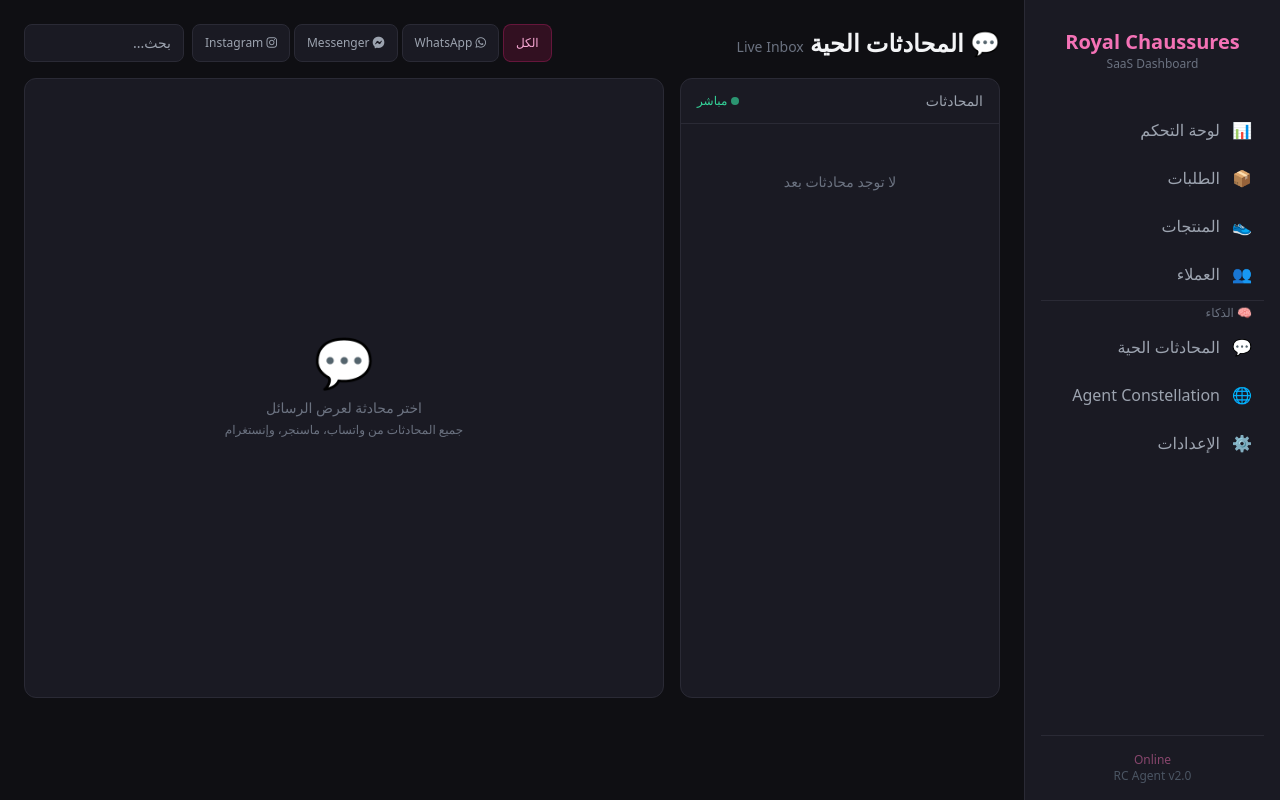
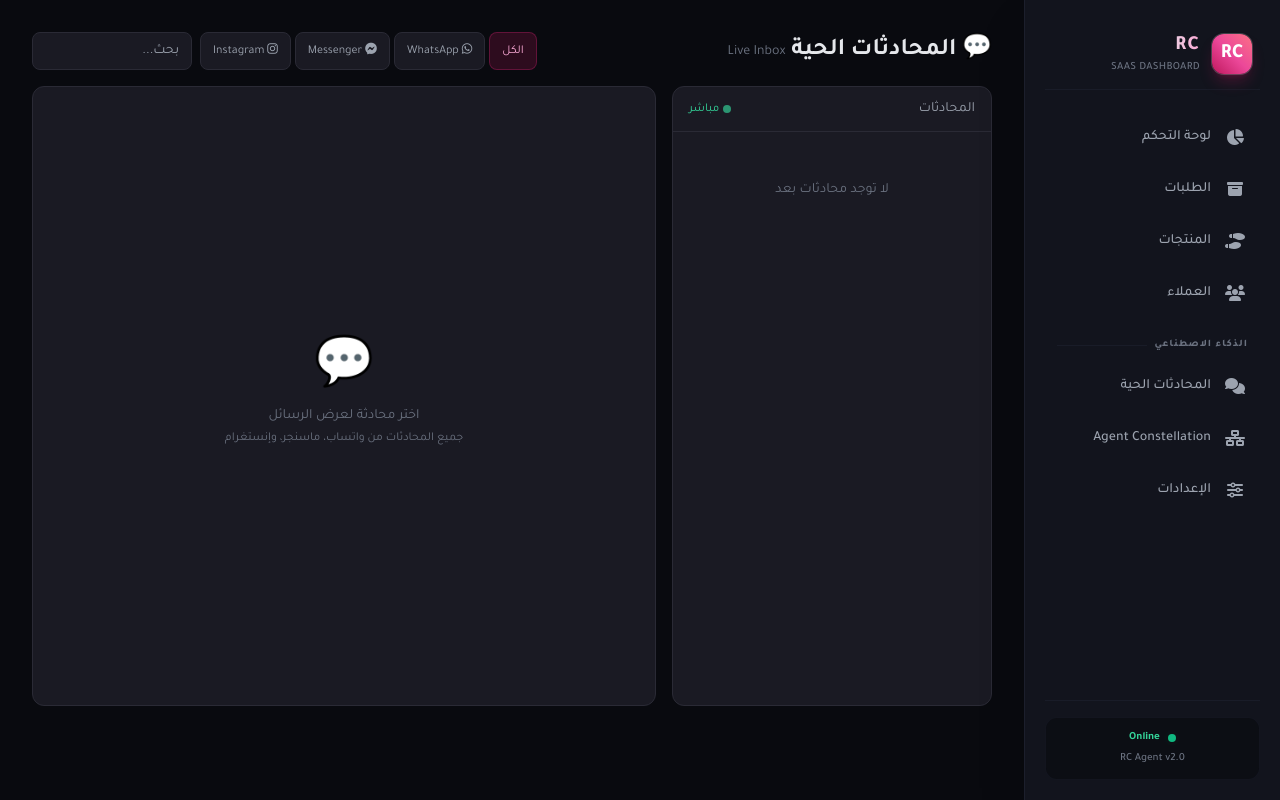
Before and after one commit to 040916073mustapha/royal-chaussures-server, a Flask app: page /dashboard/chat in a window 1280 px wide. Run offline with Flask 3, Linux system fonts and the light colour scheme; data that the repository does not hold is empty; some libraries are stand-ins or nearby versions.

Commit message:
Update dashboard_base.html

```diff
--- a/templates/dashboard_base.html
+++ b/templates/dashboard_base.html
@@ -3,55 +3,132 @@
 <head>
     <meta charset="UTF-8">
     <meta name="viewport" content="width=device-width, initial-scale=1.0">
-    <title>Royal Chaussures - Dashboard</title>
+    <title>RC - Dashboard</title>
     <script src="https://cdn.tailwindcss.com"></script>
     <script defer src="https://cdn.jsdelivr.net/npm/alpinejs@3.x.x/dist/cdn.min.js"></script>
+    <link rel="preconnect" href="https://fonts.googleapis.com">
+    <link rel="preconnect" href="https://fonts.gstatic.com" crossorigin>
+    <link href="https://fonts.googleapis.com/css2?family=Plus+Jakarta+Sans:wght@400;500;600;700&family=Tajawal:wght@400;500;700;800&display=swap" rel="stylesheet">
     <script>
-        tailwind.config = { darkMode: "class", theme: { extend: { colors: { royal: { 50: "#fdf2f8", 100: "#fce7f3", 200: "#fbcfe8", 300: "#f9a8d4", 400: "#f472b6", 500: "#db2777", 600: "#be185d", 700: "#9d174d", 800: "#831843", 900: "#500724" } } } } }
+        tailwind.config = {
+            darkMode: "class",
+            theme: {
+                extend: {
+                    fontFamily: {
+                        sans: ['Tajawal', 'Plus Jakarta Sans', 'sans-serif'],
+                    },
+                    colors: {
+                        royal: {
+                            50: "#fdf2f8",
+                            100: "#fce7f3",
+                            200: "#fbcfe8",
+                            300: "#f9a8d4",
+                            400: "#f472b6",
+                            500: "#db2777",
+                            600: "#be185d",
+                            700: "#9d174d",
+                            800: "#831843",
+                            900: "#500724"
+                        },
+                        dark: {
+                            bg: "#090A0F",
+                            card: "#12141D",
+                            border: "#1E2230",
+                            hover: "#1A1D2B"
+                        }
+                    }
+                }
+            }
+        }
         document.documentElement.classList.add("dark");
     </script>
     <link rel="stylesheet" href="https://cdnjs.cloudflare.com/ajax/libs/font-awesome/6.5.2/css/all.min.css">
 </head>
-<body class="bg-[#0f0f13] text-gray-100 font-sans" x-data="app()">
-    <div class="flex h-screen">
-        <aside class="w-64 bg-[#1a1a23] border-l border-[#2a2a35] p-4 flex flex-col">
-            <div class="text-center mb-6 py-3">
-                <h1 class="text-xl font-bold bg-gradient-to-r from-royal-400 to-pink-400 bg-clip-text text-transparent">Royal Chaussures</h1>
-                <p class="text-xs text-gray-500">SaaS Dashboard</p>
+<body class="bg-dark-bg text-gray-200 font-sans antialiased selection:bg-royal-500 selection:text-white" x-data="app()">
+    <div class="flex h-screen overflow-hidden">
+
+        <!-- Sidebar -->
+        <aside class="w-64 bg-dark-card border-l border-dark-border/80 p-5 flex flex-col justify-between shadow-2xl relative z-20">
+            <div>
+                <!-- Brand Header -->
+                <div class="flex items-center gap-3 px-2 py-3 mb-6 border-b border-dark-border/60">
+                    <div class="w-10 h-10 rounded-xl bg-gradient-to-tr from-royal-600 via-pink-500 to-rose-400 flex items-center justify-center text-white font-black text-xl shadow-lg shadow-royal-600/30 ring-1 ring-white/20">
+                        RC
                     </div>
-            <nav class="space-y-1 flex-1">
-                <a href="/dashboard" class="flex items-center gap-3 px-3 py-2.5 rounded-lg transition {{ 'bg-royal-600/20 text-royal-300 border border-royal-500/30' if active == 'dashboard' else 'text-gray-400 hover:bg-[#252530] hover:text-white' }}">
-                    <span>📊</span> <span>لوحة التحكم</span>
+                    <div>
+                        <h1 class="text-xl font-extrabold tracking-wider bg-gradient-to-r from-white via-gray-200 to-royal-300 bg-clip-text text-transparent">
+                            RC
+                        </h1>
+                        <p class="text-[11px] font-medium text-gray-500 tracking-wide uppercase">SaaS Dashboard</p>
+                    </div>
+                </div>
+
+                <!-- Navigation Links -->
+                <nav class="space-y-1.5">
+                    <a href="/dashboard" class="flex items-center gap-3.5 px-3.5 py-2.5 rounded-xl font-medium text-sm transition-all duration-200 {{ 'bg-gradient-to-r from-royal-600/25 to-pink-600/10 text-royal-300 border border-royal-500/30 shadow-md shadow-royal-950/40' if active == 'dashboard' else 'text-gray-400 hover:bg-dark-hover hover:text-gray-100 border border-transparent' }}">
+                        <i class="fa-solid fa-chart-pie text-base w-5 text-center"></i>
+                        <span>لوحة التحكم</span>
                     </a>
-                <a href="/dashboard/orders" class="flex items-center gap-3 px-3 py-2.5 rounded-lg transition {{ 'bg-royal-600/20 text-royal-300 border border-royal-500/30' if active == 'orders' else 'text-gray-400 hover:bg-[#252530] hover:text-white' }}">
-                    <span>📦</span> <span>الطلبات</span>
+
+                    <a href="/dashboard/orders" class="flex items-center gap-3.5 px-3.5 py-2.5 rounded-xl font-medium text-sm transition-all duration-200 {{ 'bg-gradient-to-r from-royal-600/25 to-pink-600/10 text-royal-300 border border-royal-500/30 shadow-md shadow-royal-950/40' if active == 'orders' else 'text-gray-400 hover:bg-dark-hover hover:text-gray-100 border border-transparent' }}">
+                        <i class="fa-solid fa-box-archive text-base w-5 text-center"></i>
+                        <span>الطلبات</span>
                     </a>
-                <a href="/dashboard/products" class="flex items-center gap-3 px-3 py-2.5 rounded-lg transition {{ 'bg-royal-600/20 text-royal-300 border border-royal-500/30' if active == 'products' else 'text-gray-400 hover:bg-[#252530] hover:text-white' }}">
-                    <span>👟</span> <span>المنتجات</span>
+
+                    <a href="/dashboard/products" class="flex items-center gap-3.5 px-3.5 py-2.5 rounded-xl font-medium text-sm transition-all duration-200 {{ 'bg-gradient-to-r from-royal-600/25 to-pink-600/10 text-royal-300 border border-royal-500/30 shadow-md shadow-royal-950/40' if active == 'products' else 'text-gray-400 hover:bg-dark-hover hover:text-gray-100 border border-transparent' }}">
+                        <i class="fa-solid fa-shoe-prints text-base w-5 text-center"></i>
+                        <span>المنتجات</span>
                     </a>
-                <a href="/dashboard/clients" class="flex items-center gap-3 px-3 py-2.5 rounded-lg transition {{ 'bg-royal-600/20 text-royal-300 border border-royal-500/30' if active == 'clients' else 'text-gray-400 hover:bg-[#252530] hover:text-white' }}">
-                    <span>👥</span> <span>العملاء</span>
+
+                    <a href="/dashboard/clients" class="flex items-center gap-3.5 px-3.5 py-2.5 rounded-xl font-medium text-sm transition-all duration-200 {{ 'bg-gradient-to-r from-royal-600/25 to-pink-600/10 text-royal-300 border border-royal-500/30 shadow-md shadow-royal-950/40' if active == 'clients' else 'text-gray-400 hover:bg-dark-hover hover:text-gray-100 border border-transparent' }}">
+                        <i class="fa-solid fa-users text-base w-5 text-center"></i>
+                        <span>العملاء</span>
                     </a>
-                <div class="border-t border-[#2a2a35] my-3"></div>
-                <div class="text-xs text-gray-500 px-3 mb-1">🧠 الذكاء</div>
-                <a href="/dashboard/chat" class="flex items-center gap-3 px-3 py-2.5 rounded-lg transition {{ 'bg-royal-600/20 text-royal-300 border border-royal-500/30' if active == 'chat' else 'text-gray-400 hover:bg-[#252530] hover:text-white' }}">
-                    <span>💬</span> <span>المحادثات الحية</span>
+
+                    <div class="pt-4 pb-1">
+                        <div class="text-[10px] uppercase font-extrabold text-gray-500 px-3 tracking-widest flex items-center gap-2">
+                            <span>الذكاء الاصطناعي</span>
+                            <div class="h-[1px] flex-1 bg-dark-border/60"></div>
+                        </div>
+                    </div>
+
+                    <a href="/dashboard/chat" class="flex items-center gap-3.5 px-3.5 py-2.5 rounded-xl font-medium text-sm transition-all duration-200 {{ 'bg-gradient-to-r from-royal-600/25 to-pink-600/10 text-royal-300 border border-royal-500/30 shadow-md shadow-royal-950/40' if active == 'chat' else 'text-gray-400 hover:bg-dark-hover hover:text-gray-100 border border-transparent' }}">
+                        <i class="fa-solid fa-comments text-base w-5 text-center"></i>
+                        <span>المحادثات الحية</span>
                     </a>
-                <a href="/dashboard/constellation" class="flex items-center gap-3 px-3 py-2.5 rounded-lg transition {{ 'bg-royal-600/20 text-royal-300 border border-royal-500/30' if active == 'constellation' else 'text-gray-400 hover:bg-[#252530] hover:text-white' }}">
-                    <span>🌐</span> <span>Agent Constellation</span>
+
+                    <a href="/dashboard/constellation" class="flex items-center gap-3.5 px-3.5 py-2.5 rounded-xl font-medium text-sm transition-all duration-200 {{ 'bg-gradient-to-r from-royal-600/25 to-pink-600/10 text-royal-300 border border-royal-500/30 shadow-md shadow-royal-950/40' if active == 'constellation' else 'text-gray-400 hover:bg-dark-hover hover:text-gray-100 border border-transparent' }}">
+                        <i class="fa-solid fa-network-wired text-base w-5 text-center"></i>
+                        <span>Agent Constellation</span>
                     </a>
-                <a href="/dashboard/settings" class="flex items-center gap-3 px-3 py-2.5 rounded-lg transition {{ 'bg-royal-600/20 text-royal-300 border border-royal-500/30' if active == 'settings' else 'text-gray-400 hover:bg-[#252530] hover:text-white' }}">
-                    <span>⚙️</span> <span>الإعدادات</span>
+
+                    <a href="/dashboard/settings" class="flex items-center gap-3.5 px-3.5 py-2.5 rounded-xl font-medium text-sm transition-all duration-200 {{ 'bg-gradient-to-r from-royal-600/25 to-pink-600/10 text-royal-300 border border-royal-500/30 shadow-md shadow-royal-950/40' if active == 'settings' else 'text-gray-400 hover:bg-dark-hover hover:text-gray-100 border border-transparent' }}">
+                        <i class="fa-solid fa-sliders text-base w-5 text-center"></i>
+                        <span>الإعدادات</span>
                     </a>
                 </nav>
-            <div class="text-center text-xs text-gray-600 mt-4 pt-4 border-t border-[#2a2a35]">
-                <span id="serverUrl" class="block text-royal-400/50">Online</span>
-                RC Agent v2.0
+            </div>
+
+            <!-- Footer Info -->
+            <div class="pt-4 border-t border-dark-border/60">
+                <div class="bg-dark-bg/60 p-3 rounded-xl border border-dark-border/40 text-center">
+                    <div class="flex items-center justify-center gap-2 mb-1">
+                        <span class="relative flex h-2 w-2">
+                          <span class="animate-ping absolute inline-flex h-full w-full rounded-full bg-emerald-400 opacity-75"></span>
+                          <span class="relative inline-flex rounded-full h-2 w-2 bg-emerald-500"></span>
+                        </span>
+                        <span id="serverUrl" class="text-[11px] font-semibold text-emerald-400">Online</span>
+                    </div>
+                    <p class="text-[11px] font-medium text-gray-500">RC Agent v2.0</p>
+                </div>
             </div>
         </aside>
-        <main class="flex-1 overflow-y-auto p-6 bg-[#0f0f13]">
+
+        <!-- Main Content Area -->
+        <main class="flex-1 overflow-y-auto p-8 bg-dark-bg relative">
             {% block content %}{% endblock %}
         </main>
+
     </div>
     <script>function app(){return{init(){}}}</script>
 </body>
```
Lines whose indentation alone changed are shown as unchanged.
